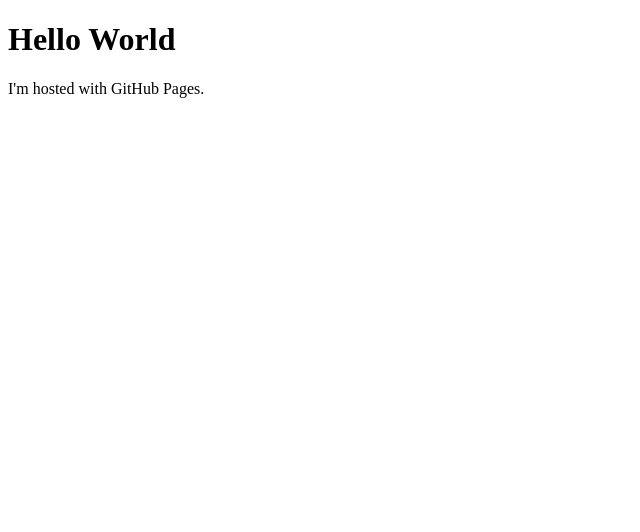
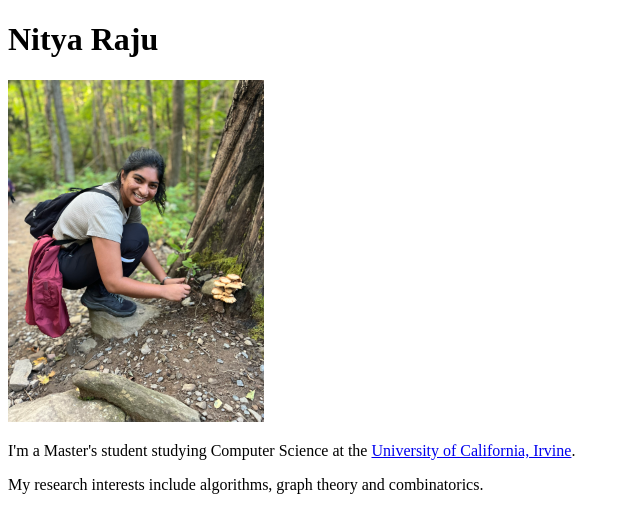
Before and after one commit to nityar999/nityar999.github.io, a plain HTML site: page index.html in a window 1280 px wide. Shown: the whole page, without its empty margins (0-640 px from the left). Drawn offline with Linux system fonts and the light colour scheme.

Commit message:
Add picture and text

```diff
--- a/index.html
+++ b/index.html
@@ -1,7 +1,15 @@
 <!DOCTYPE html>
 <html>
+<HEAD>
+<TITLE>Nitya Raju</TITLE>
+</HEAD>
 <body>
-<h1>Hello World</h1>
-<p>I'm hosted with GitHub Pages.</p>
+<h1>Nitya Raju</h1>
+<div style="text-align: left;"><img src="face.jpg" alt="Me looking at some mushrooms" width="256" height="342">
+<p>I'm a Master's student studying Computer Science at the <a href="https://www.uci.edu/">University of California, Irvine</a>.</p>
+
+<p></p>
+
+<p>My research interests include algorithms, graph theory and combinatorics.</p>
 </body>
 </html>
```
Also changed, not shown: face.JPG (added), 1 other file.
